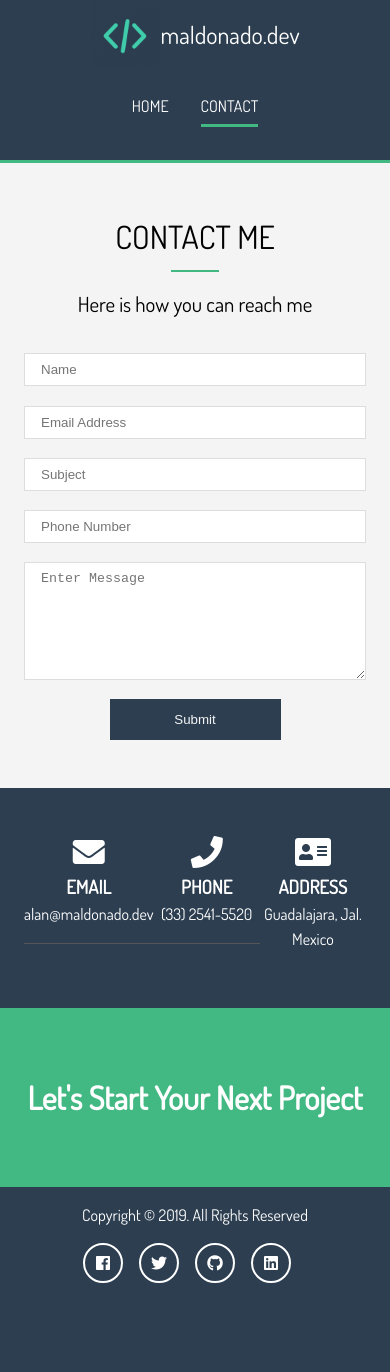
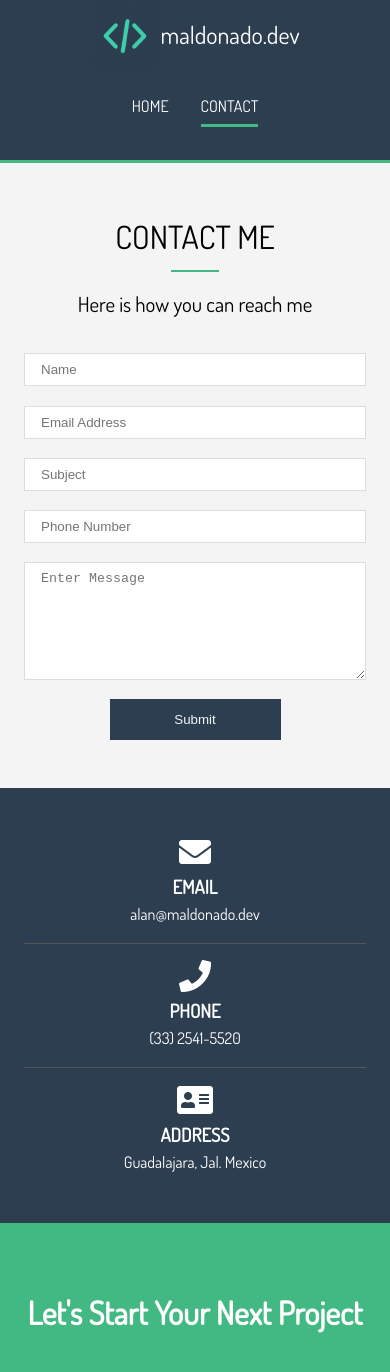
Before and after one commit to alan-maldonado/maldonado.dev, a Vue app: page /contact in a window 390 px wide. Shown: the top 1372 px of the page. Before the commit the page ends 1299 px from the top, so only its background shows below. Built offline with nearby package versions, Linux system fonts and the light colour scheme.

Commit message:
💄 Mobile view icons

```diff
--- a/src/scss/_media.scss
+++ b/src/scss/_media.scss
@@ -43,6 +43,12 @@
       height: 10rem;
       border-bottom: 3px solid $main-color;
     }
+  }
+
+  // Stack Grid Columns
+  #contact-info .contact-info,
+  .items {
+    grid-template-columns: 1fr;
   }
 
   // Home
```
